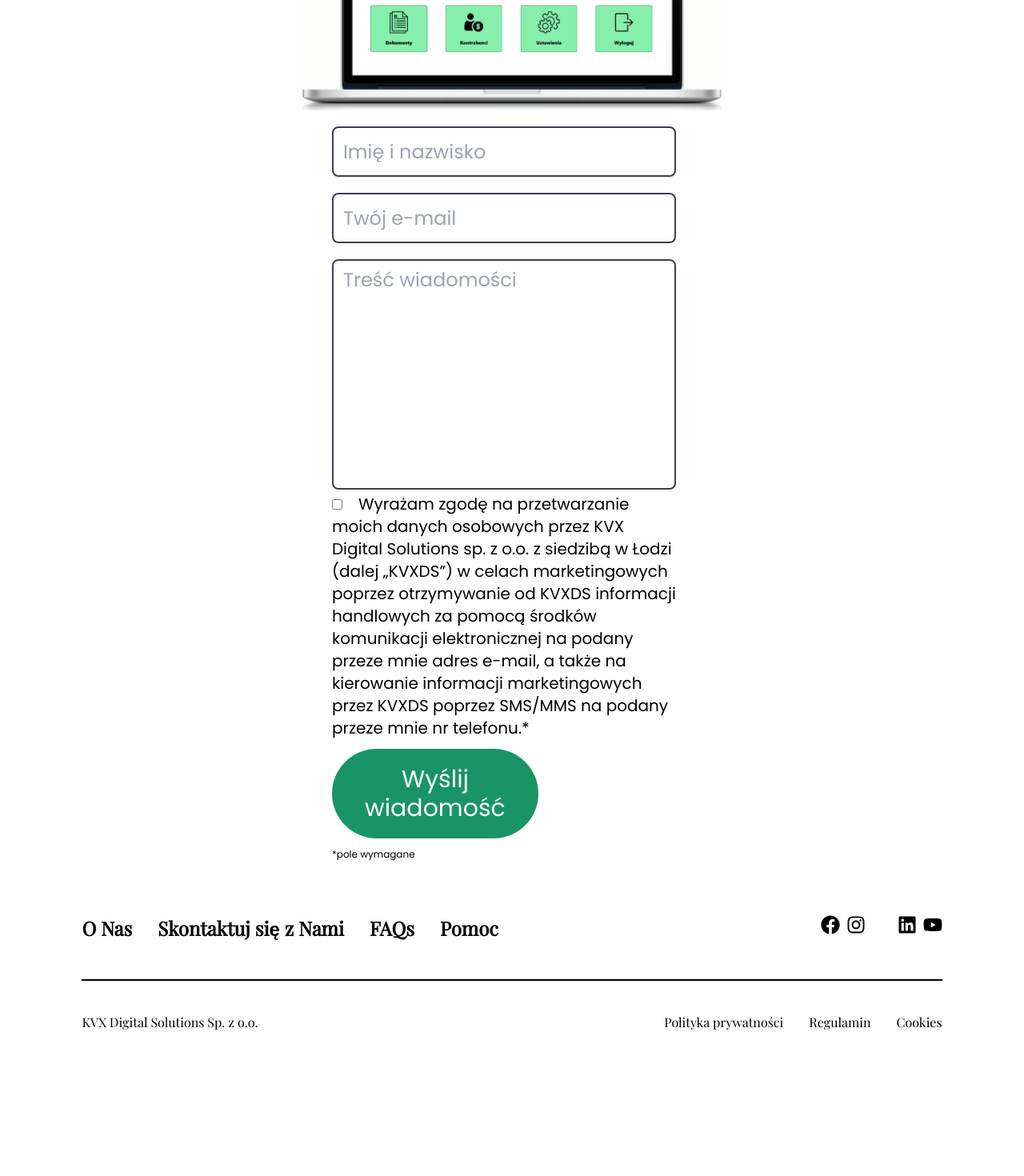
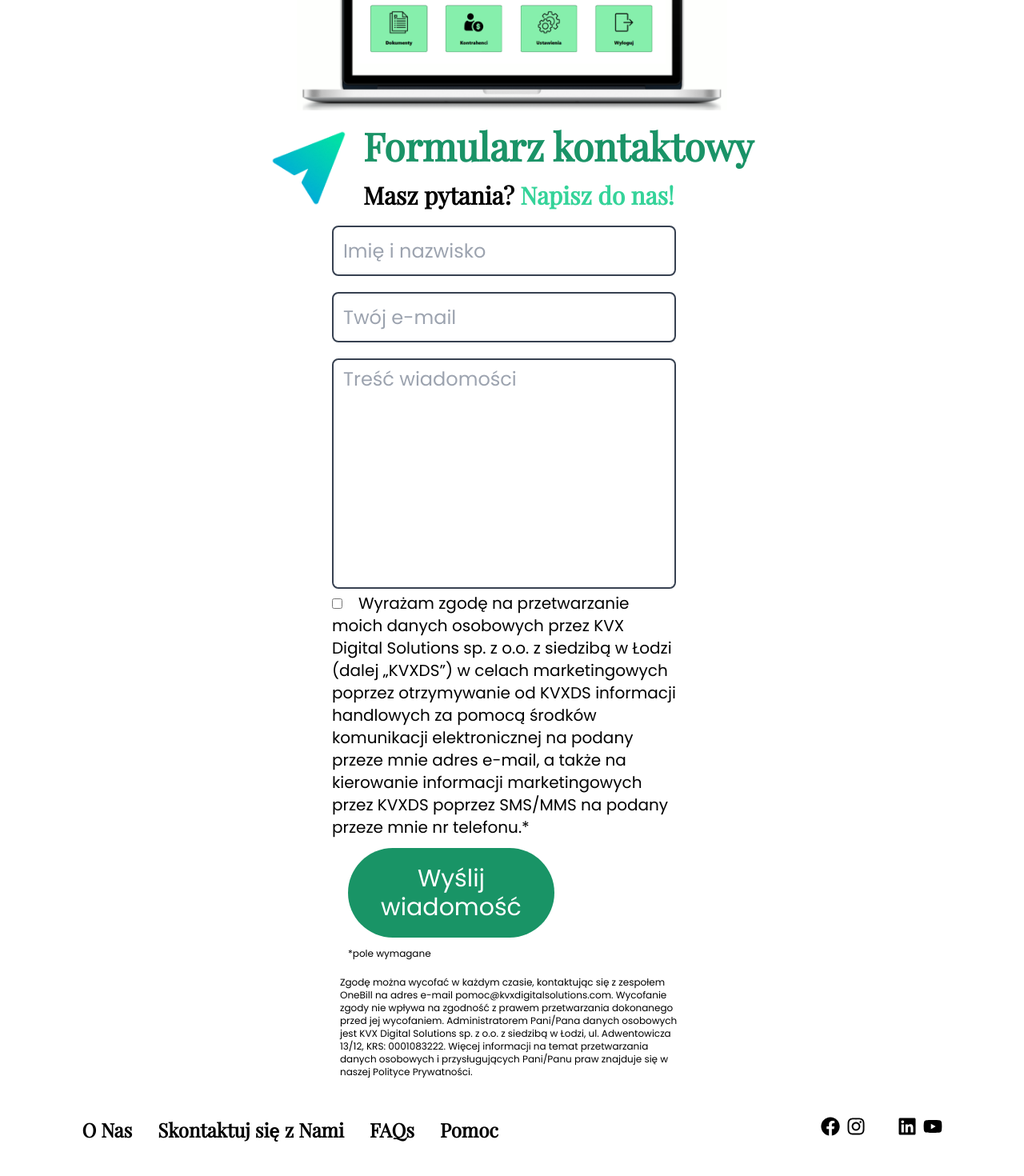
Before and after one commit to Tommy3DE/TheBill, a React (Vite) app: page / in a window 1280 px wide. Shown: the part 8620-10090 px from the top of the page at 80% size. Before the commit the page ends 9950 px from the top, so only its background shows below. Built offline with nearby package versions, Linux system fonts and the light colour scheme; some icons are missing.

Commit message:
zmiany w formularzu kontaktowym

```diff
--- a/src/layout/pages/Home/FeedbackForm.tsx
+++ b/src/layout/pages/Home/FeedbackForm.tsx
@@ -1,6 +1,7 @@
 import { FormEvent, useRef } from "react";
 import emailjs from "@emailjs/browser";
 import { toast } from "react-toastify";
+import airplane from "../../../assets/icons/airplane.png";
 
 const FeedbackForm = () => {
   const form = useRef<HTMLFormElement | null>(null);
@@ -52,6 +53,19 @@ const FeedbackForm = () => {
 
   return (
     <section className="flex flex-col justify-center items-center mx-[8%] font font-poppins">
+      <div className="flex flex-row items-center">
+        <img src={airplane} alt="plane" className="mr-5 h-24 mt-5"/>
+        <div className=" font-playFair font-black">
+          <h1 className="text-5xl font-black my-5 text-[#1A9367]">
+            Formularz kontaktowy
+          </h1>
+          <h2 className="text-3xl">
+            Masz pytania?{" "}
+            <span className="text-[#34D399] ">Napisz do nas!</span>
+          </h2>
+        </div>
+      </div>
+
       <form
         ref={form}
         onSubmit={sendEmail}
@@ -88,9 +102,8 @@ const FeedbackForm = () => {
         </div>
 
         <div className="flex flex-row items-start">
-
           <p>
-          <input type="checkbox" name="check" id="1" className="mr-5 mt-3" />
+            <input type="checkbox" name="check" id="1" className="mr-5 mt-3" />
             Wyrażam zgodę na przetwarzanie moich danych osobowych przez KVX
             Digital Solutions sp. z o.o. z siedzibą w Łodzi (dalej „KVXDS”) w
             celach marketingowych poprzez otrzymywanie od KVXDS informacji
@@ -101,11 +114,22 @@ const FeedbackForm = () => {
           </p>
         </div>
 
-        <button className="text-3xl bg-[#199466] my-3 p-5 w-[60%] rounded-full hover:font-bold hover:scale-105 text-white ">
+        <button className="text-3xl bg-[#199466] ml-5 my-3 p-5 w-[60%] rounded-full hover:font-bold hover:scale-105 text-white ">
           Wyślij wiadomość
         </button>
-        <p className=" text-xs">*pole wymagane</p>
+        <p className="ml-5 text-xs">*pole wymagane</p>
       </form>
+      <p className="text-xs w-2/5">
+        {" "}
+        Zgodę można wycofać w każdym czasie, kontaktując się z zespołem OneBill
+        na adres e-mail pomoc@kvxdigitalsolutions.com. Wycofanie zgody nie
+        wpływa na zgodność z prawem przetwarzania dokonanego przed jej
+        wycofaniem. Administratorem Pani/Pana danych osobowych jest KVX Digital
+        Solutions sp. z o.o. z siedzibą w Łodzi, ul. Adwentowicza 13/12, KRS:
+        0001083222. Więcej informacji na temat przetwarzania danych osobowych i
+        przysługujących Pani/Panu praw znajduje się w naszej Polityce
+        Prywatności.
+      </p>
     </section>
   );
 };
--- a/src/layout/pages/Pomoc.tsx
+++ b/src/layout/pages/Pomoc.tsx
@@ -1,6 +1,6 @@
 import { FormEvent, useRef } from "react";
 import Navbar from "../Navbar";
-import airplane from "../../assets/icons/airplane.jpg";
+import airplane from "../../assets/icons/airplane.png";
 import help from "../../assets/help.jpg";
 import FAQ from "./Pomoc/FAQ";
 import Address from "./Pomoc/Address";
```
Also changed, not shown: src/assets/icons/airplane.jpg (deleted), src/assets/icons/airplane.png (added).
